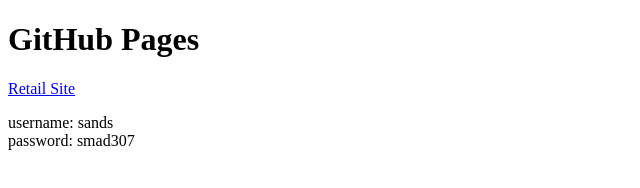
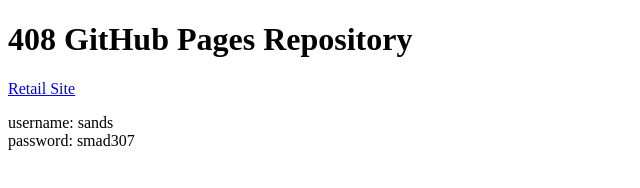
Before and after one commit to jessesands/jessesands.github.io, a plain HTML site: page index.html in a window 1280 px wide. Shown: the whole page, without its empty margins (0-640 px from the left). Drawn offline with Linux system fonts and the light colour scheme.

Commit message:
Update index.html

```diff
--- a/index.html
+++ b/index.html
@@ -6,7 +6,7 @@
 </head>
 <body>
 
-  <h1>GitHub Pages</h1>
+  <h1>408 GitHub Pages Repository</h1>
 
   <a href="http://retail.jessesands.com/">Retail Site</a>
   <p>username: sands<br>password: smad307</p>
```
